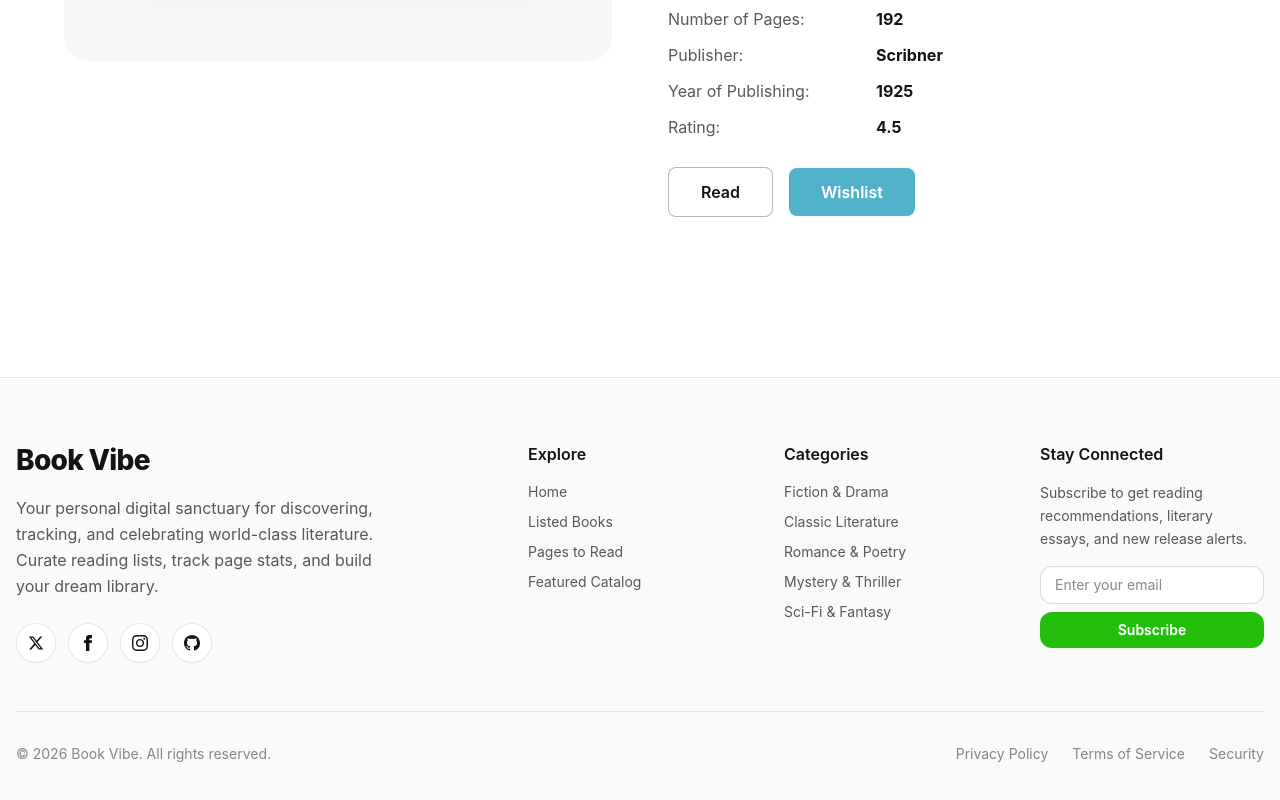
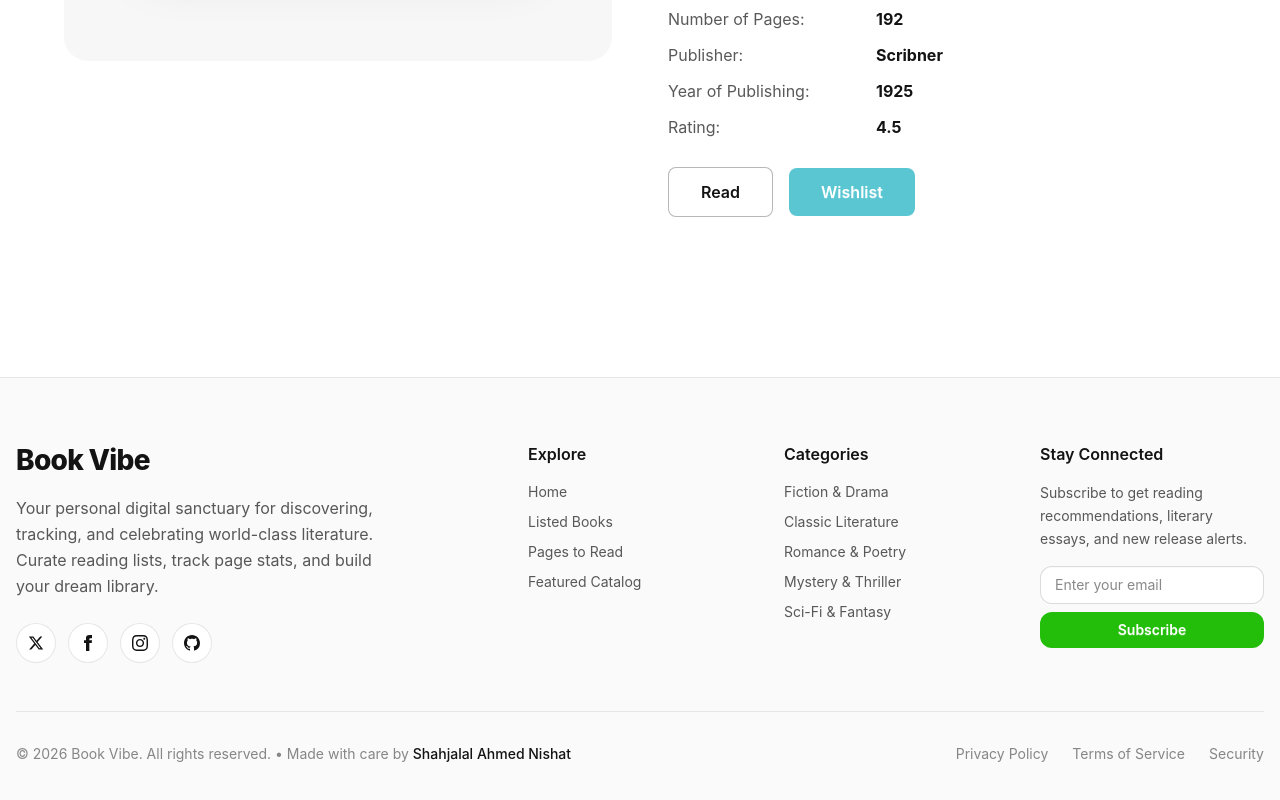
Before and after one commit to tahxin/vibe-books, a Next.js app: page /books/1 in a window 1280 px wide. Shown: the part 776-1576 px from the top of the page. Built offline with nearby package versions, Linux system fonts and the light colour scheme; a web font is replaced by a local one.

Commit message:
feat(branding): harmonize brand colors across actions and add creator footer attribution

```diff
--- a/src/app/pages-to-read/page.tsx
+++ b/src/app/pages-to-read/page.tsx
@@ -115,7 +115,7 @@ const PagesToReadPage = () => {
 
             <div className="bg-[#13131305] border border-[#13131315] rounded-2xl p-5 sm:p-6 text-center shadow-xs">
               <span className="text-xs sm:text-sm font-medium text-[#13131380]">Average Pages/Book</span>
-              <h3 className="text-2xl sm:text-3xl font-bold text-[#50B1C9] mt-1">
+              <h3 className="text-2xl sm:text-3xl font-bold text-[#59C6D2] mt-1">
                 {Math.round(totalPages / readBooks.length)}
               </h3>
             </div>
--- a/src/components/bookDetails/wishlistButton.tsx
+++ b/src/components/bookDetails/wishlistButton.tsx
@@ -26,7 +26,7 @@ const WishlistButton = ({ book }: WishlistButtonProps) => {
     <button
       onClick={handleWishlist}
       disabled={isLoading}
-      className="btn bg-[#50B1C9] hover:bg-[#439fb5] text-white font-semibold text-base px-8 py-3 rounded-lg border-none shadow-none h-auto min-h-0 transition-all cursor-pointer flex items-center justify-center gap-2 w-full sm:w-auto disabled:bg-[#50B1C9]/70 disabled:text-white/80"
+      className="btn bg-[#59C6D2] hover:bg-[#4eb3be] text-white font-semibold text-base px-8 py-3 rounded-lg border-none shadow-none h-auto min-h-0 transition-all cursor-pointer flex items-center justify-center gap-2 w-full sm:w-auto disabled:bg-[#59C6D2]/70 disabled:text-white/80"
     >
       {isLoading && <span className="loading loading-spinner loading-xs text-white"></span>}
       Wishlist
--- a/src/components/shared/footer.tsx
+++ b/src/components/shared/footer.tsx
@@ -173,7 +173,8 @@ const Footer = () => {
         {/* Bottom bar */}
         <div className="border-t border-[#13131315] mt-12 pt-8 flex flex-col sm:flex-row items-center justify-between gap-4 text-xs sm:text-sm text-[#13131380]">
           <p>
-            &copy; {new Date().getFullYear()} {process.env.NEXT_PUBLIC_APP_NAME || 'Book Vibe'}. All rights reserved.
+            &copy; {new Date().getFullYear()} {process.env.NEXT_PUBLIC_APP_NAME || 'Book Vibe'}. All rights reserved. &bull; Made with care by{' '}
+            <span className="text-[#131313] font-medium">Shahjalal Ahmed Nishat</span>
           </p>
           <div className="flex items-center gap-6">
             <span className="hover:text-[#131313] cursor-pointer transition-colors">
```
